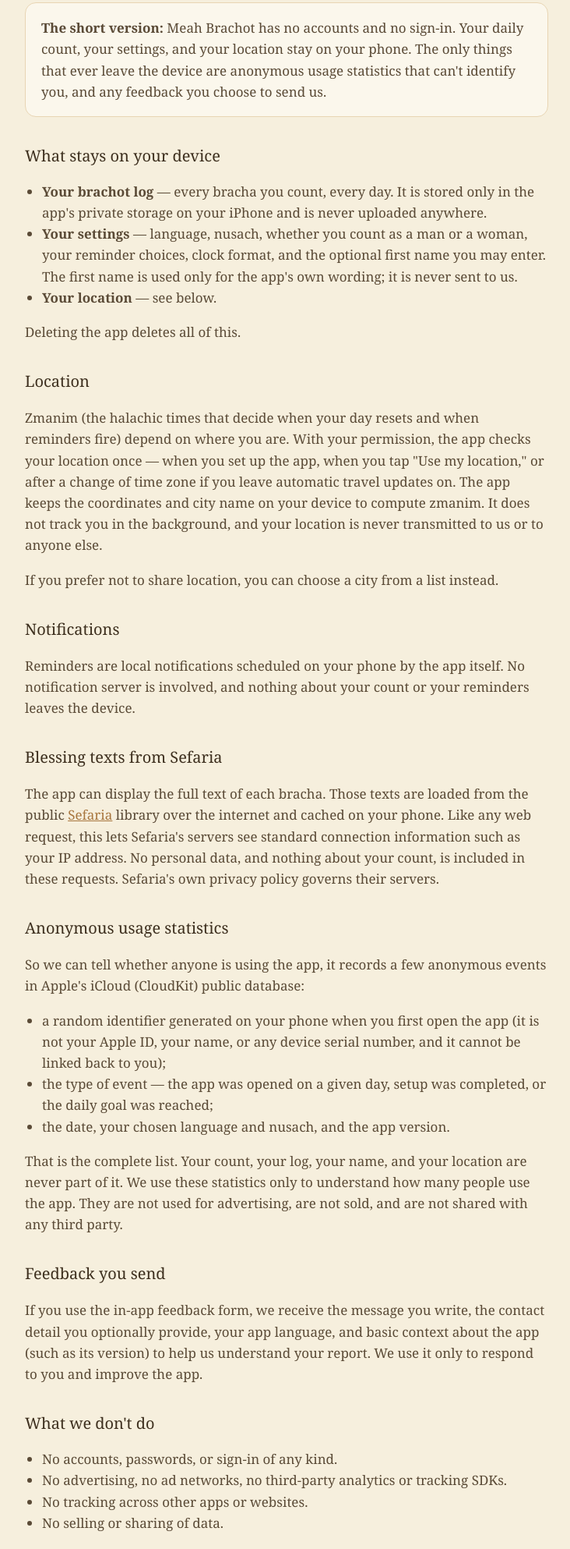
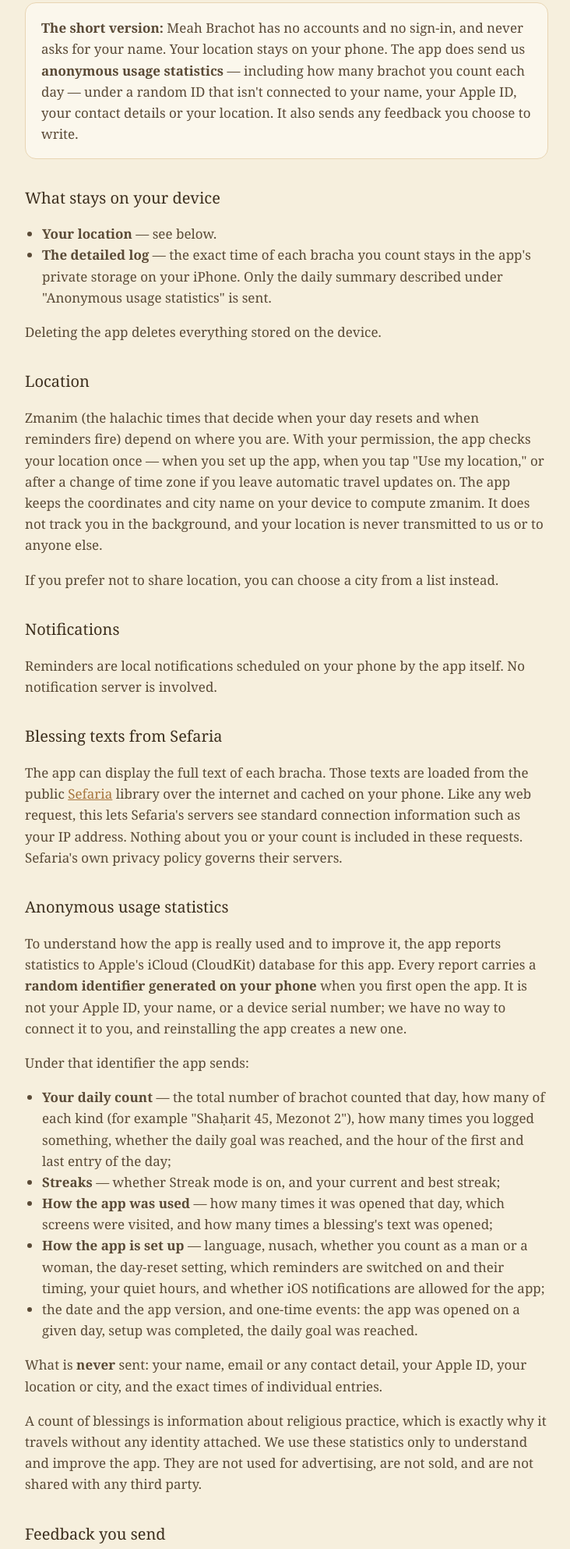
Before and after one commit to shironlaleh/meahbrachot, a plain HTML site: page privacy.html in a window 1280 px wide. Shown: the part 257-2243 px from the top of the page at 78% size, without its empty margins (272-1004 px from the left). Drawn offline with Linux system fonts and the light colour scheme.

Commit message:
Privacy policy: anonymous daily statistics; no name asked

```diff
--- a/privacy.html
+++ b/privacy.html
@@ -14,41 +14,44 @@
 </header>
 
 <h1>Privacy Policy</h1>
-<p class="date">Effective September 10, 2026</p>
+<p class="date">Effective September 19, 2026</p>
 
 <div class="card">
-  <p><strong>The short version:</strong> Meah Brachot has no accounts and no sign-in. Your daily count, your settings, and your location stay on your phone. The only things that ever leave the device are anonymous usage statistics that can't identify you, and any feedback you choose to send us.</p>
+  <p><strong>The short version:</strong> Meah Brachot has no accounts and no sign-in, and never asks for your name. Your location stays on your phone. The app does send us <strong>anonymous usage statistics</strong> — including how many brachot you count each day — under a random ID that isn't connected to your name, your Apple ID, your contact details or your location. It also sends any feedback you choose to write.</p>
 </div>
 
 <h2>What stays on your device</h2>
 <ul>
-  <li><strong>Your brachot log</strong> — every bracha you count, every day. It is stored only in the app's private storage on your iPhone and is never uploaded anywhere.</li>
-  <li><strong>Your settings</strong> — language, nusach, whether you count as a man or a woman, your reminder choices, clock format, and the optional first name you may enter. The first name is used only for the app's own wording; it is never sent to us.</li>
   <li><strong>Your location</strong> — see below.</li>
+  <li><strong>The detailed log</strong> — the exact time of each bracha you count stays in the app's private storage on your iPhone. Only the daily summary described under "Anonymous usage statistics" is sent.</li>
 </ul>
-<p>Deleting the app deletes all of this.</p>
+<p>Deleting the app deletes everything stored on the device.</p>
 
 <h2>Location</h2>
 <p>Zmanim (the halachic times that decide when your day resets and when reminders fire) depend on where you are. With your permission, the app checks your location once — when you set up the app, when you tap "Use my location," or after a change of time zone if you leave automatic travel updates on. The app keeps the coordinates and city name on your device to compute zmanim. It does not track you in the background, and your location is never transmitted to us or to anyone else.</p>
 <p>If you prefer not to share location, you can choose a city from a list instead.</p>
 
 <h2>Notifications</h2>
-<p>Reminders are local notifications scheduled on your phone by the app itself. No notification server is involved, and nothing about your count or your reminders leaves the device.</p>
+<p>Reminders are local notifications scheduled on your phone by the app itself. No notification server is involved.</p>
 
 <h2>Blessing texts from Sefaria</h2>
-<p>The app can display the full text of each bracha. Those texts are loaded from the public <a href="https://www.sefaria.org">Sefaria</a> library over the internet and cached on your phone. Like any web request, this lets Sefaria's servers see standard connection information such as your IP address. No personal data, and nothing about your count, is included in these requests. Sefaria's own privacy policy governs their servers.</p>
+<p>The app can display the full text of each bracha. Those texts are loaded from the public <a href="https://www.sefaria.org">Sefaria</a> library over the internet and cached on your phone. Like any web request, this lets Sefaria's servers see standard connection information such as your IP address. Nothing about you or your count is included in these requests. Sefaria's own privacy policy governs their servers.</p>
 
 <h2>Anonymous usage statistics</h2>
-<p>So we can tell whether anyone is using the app, it records a few anonymous events in Apple's iCloud (CloudKit) public database:</p>
+<p>To understand how the app is really used and to improve it, the app reports statistics to Apple's iCloud (CloudKit) database for this app. Every report carries a <strong>random identifier generated on your phone</strong> when you first open the app. It is not your Apple ID, your name, or a device serial number; we have no way to connect it to you, and reinstalling the app creates a new one.</p>
+<p>Under that identifier the app sends:</p>
 <ul>
-  <li>a random identifier generated on your phone when you first open the app (it is not your Apple ID, your name, or any device serial number, and it cannot be linked back to you);</li>
-  <li>the type of event — the app was opened on a given day, setup was completed, or the daily goal was reached;</li>
-  <li>the date, your chosen language and nusach, and the app version.</li>
+  <li><strong>Your daily count</strong> — the total number of brachot counted that day, how many of each kind (for example "Shaḥarit 45, Mezonot 2"), how many times you logged something, whether the daily goal was reached, and the hour of the first and last entry of the day;</li>
+  <li><strong>Streaks</strong> — whether Streak mode is on, and your current and best streak;</li>
+  <li><strong>How the app was used</strong> — how many times it was opened that day, which screens were visited, and how many times a blessing's text was opened;</li>
+  <li><strong>How the app is set up</strong> — language, nusach, whether you count as a man or a woman, the day-reset setting, which reminders are switched on and their timing, your quiet hours, and whether iOS notifications are allowed for the app;</li>
+  <li>the date and the app version, and one-time events: the app was opened on a given day, setup was completed, the daily goal was reached.</li>
 </ul>
-<p>That is the complete list. Your count, your log, your name, and your location are never part of it. We use these statistics only to understand how many people use the app. They are not used for advertising, are not sold, and are not shared with any third party.</p>
+<p>What is <strong>never</strong> sent: your name, email or any contact detail, your Apple ID, your location or city, and the exact times of individual entries.</p>
+<p>A count of blessings is information about religious practice, which is exactly why it travels without any identity attached. We use these statistics only to understand and improve the app. They are not used for advertising, are not sold, and are not shared with any third party.</p>
 
 <h2>Feedback you send</h2>
-<p>If you use the in-app feedback form, we receive the message you write, the contact detail you optionally provide, your app language, and basic context about the app (such as its version) to help us understand your report. We use it only to respond to you and improve the app.</p>
+<p>If you use the in-app feedback form, we receive the message you write, the contact detail you optionally provide, your app language, and basic context about the app (such as its version and settings) to help us understand your report. Feedback is kept separate from the anonymous statistics: it does not include your random identifier or your counts. It is stored in the app's iCloud database and forwarded to our email through Google's mail service. We use it only to respond to you and improve the app.</p>
 
 <h2>What we don't do</h2>
 <ul>
@@ -59,11 +62,11 @@
 </ul>
 
 <h2>Children</h2>
-<p>Meah Brachot is suitable for all ages and collects no personal information from anyone, including children.</p>
+<p>Meah Brachot is suitable for all ages. It collects no names, contact details or locations from anyone, including children; the anonymous statistics above are the same for every user.</p>
 
 <h2>Your choices and deletion</h2>
 <ul>
-  <li>Delete the app to remove your log, settings, and location from your device.</li>
+  <li>Delete the app to remove your log, settings, and location from your device. Reinstalling starts a new random identifier.</li>
   <li>Deny or revoke location access in iOS Settings at any time; the app will still work with a chosen city.</li>
   <li>Turn reminders off in the app or in iOS Settings.</li>
   <li>To have your feedback messages or anonymous usage records deleted, email us (below). Because the usage records are anonymous, please include the approximate dates you used the app so we can locate them.</li>
```
Also changed, not shown: index.html (+1 -1 lines), support.html (+1 -1 lines).
